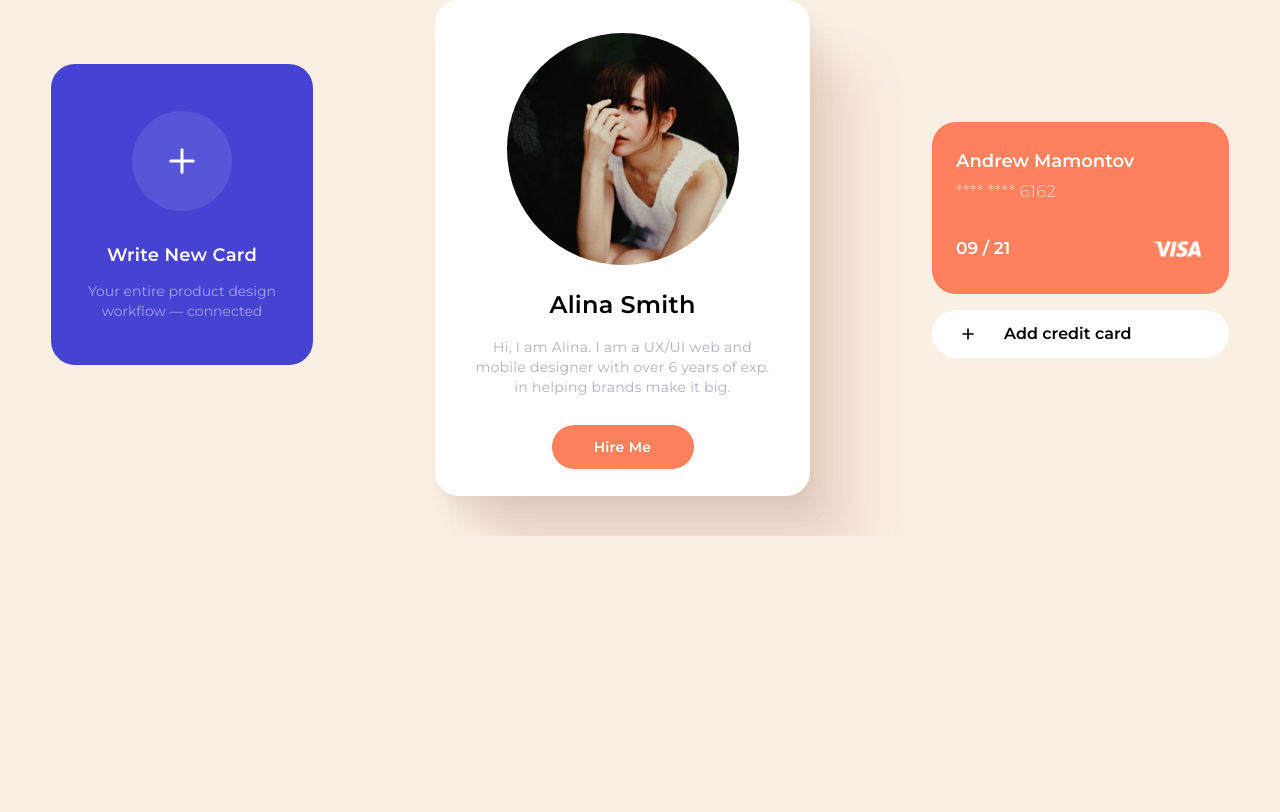
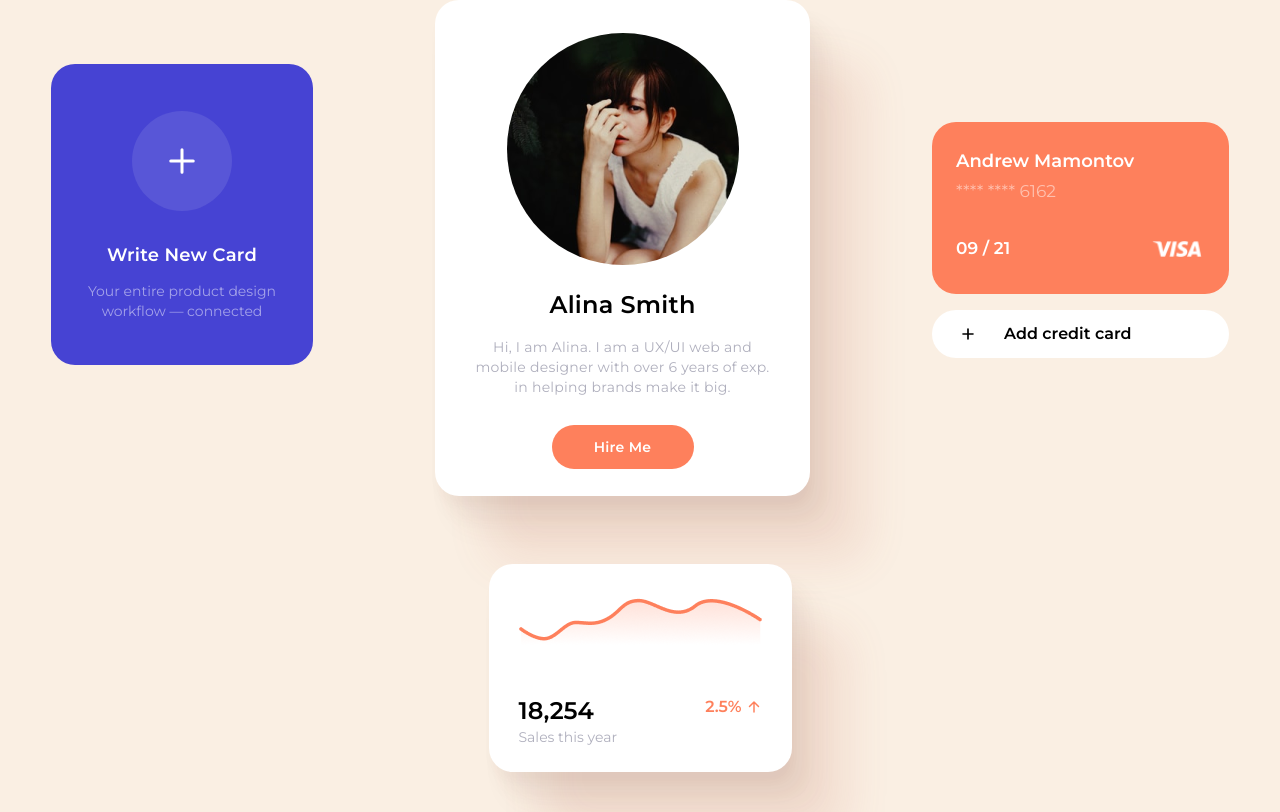
Before and after one commit to saroshfarhan/react-ui-components, a React (Create React App) app: page / in a window 1280 px wide. Shown: the part 636-1448 px from the top of the page. Before the commit the page ends 1172 px from the top, so only its background shows below. Built offline with nearby package versions, Linux system fonts and the light colour scheme.

Commit message:
Charts component added

```diff
--- a/src/App.js
+++ b/src/App.js
@@ -5,6 +5,7 @@ import React from "react";
 import NewCard from "./components/NewCard";
 import Profile from "./components/Profile";
 import Creditcard from "./components/Creditcard";
+import Charts from "./components/Charts";
 
 function App() {
   return (
@@ -14,6 +15,7 @@ function App() {
         <NewCard />
         <Profile />
         <Creditcard />
+        <Charts />
     </main>
   );
 }
--- /dev/null
+++ b/src/components/Charts.jsx
@@ -0,0 +1,49 @@
+import React from "react";
+import graph from "../assets/images/Graph.png";
+
+function Charts() {
+  const shadow = {
+    boxShadow:
+      "1px 10px 10px rgba(102, 62, 51, 0.02), 10px 20px 20px rgba(102, 62, 51, 0.04), 20px 30px 30px rgba(102, 62, 51, 0.06), 55px 65px 44px rgba(197, 104, 78, 0.13)",
+  };
+
+  return (
+    <div
+      id="charts-container"
+      className="mx-auto mt-16 w-[303px] rounded-3xl bg-white py-px lg:mt-12"
+      style={shadow}
+    >
+      <div id="graph-container" className="mx-[30px] mt-[33px]">
+        <img src={graph} alt="graph" />
+      </div>
+      <div
+        id="graph-info"
+        className="mx-[30px] my-2 flex items-start justify-between pb-4"
+      >
+        <div id="number">
+          <h1 className="text-2xl font-semibold">18,254</h1>
+          <p className="text-sm font-normal text-[#AFAFBD]">Sales this year</p>
+        </div>
+        <div id="indicator" className="flex items-center gap-1">
+          <p className="text-base font-semibold text-[#FE805C]">2.5%</p>
+          <svg
+            xmlns="http://www.w3.org/2000/svg"
+            fill="none"
+            viewBox="0 0 24 24"
+            strokeWidth={2.2}
+            stroke="#FE805C"
+            className="h-4 w-4"
+          >
+            <path
+              strokeLinecap="round"
+              strokeLinejoin="round"
+              d="M12 19.5v-15m0 0l-6.75 6.75M12 4.5l6.75 6.75"
+            />
+          </svg>
+        </div>
+      </div>
+    </div>
+  );
+}
+
+export default Charts;
```
Also changed, not shown: src/assets/images/Graph.png (added).
